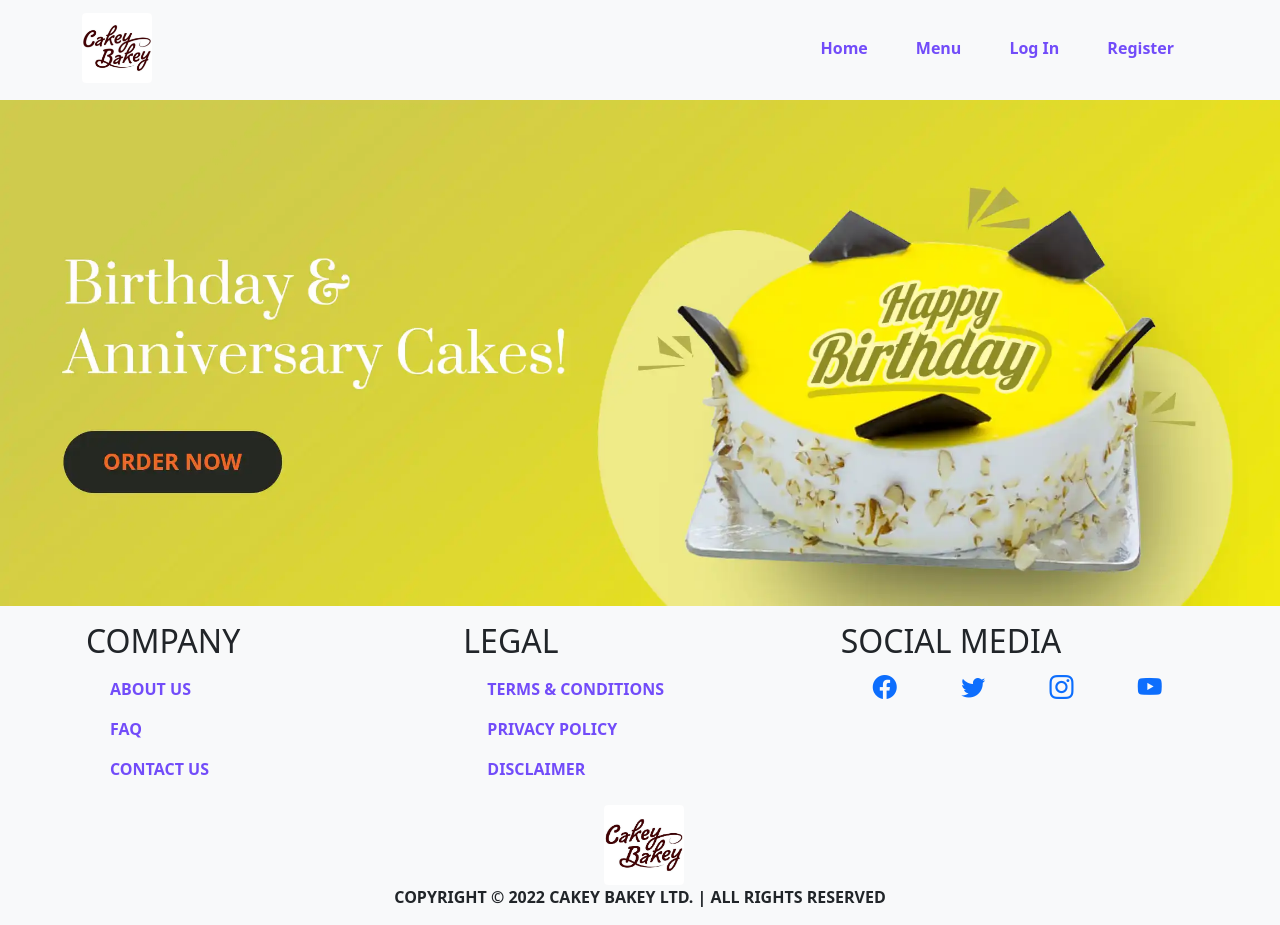
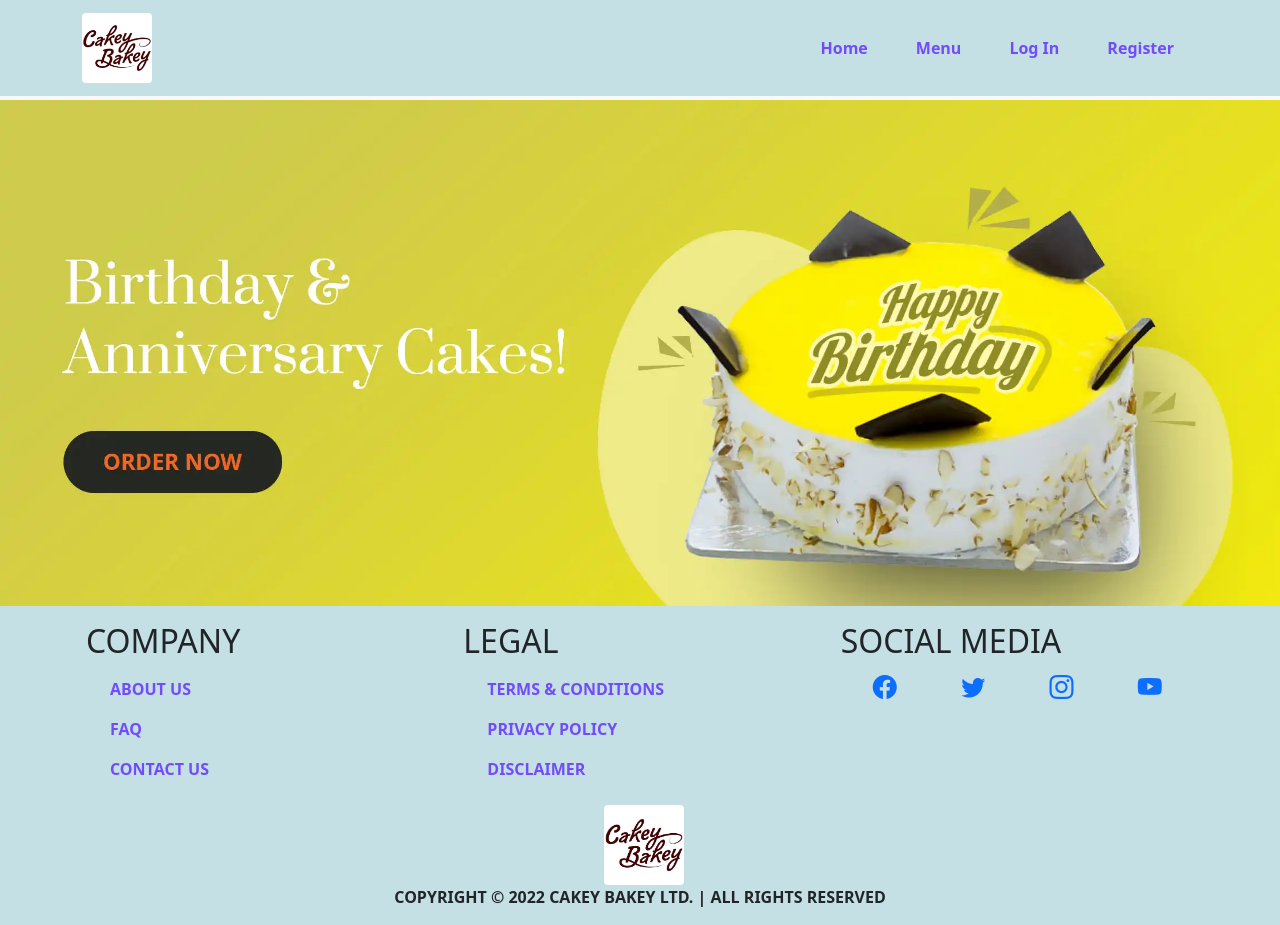
Before and after one commit to Praveen505Kumar/Cakey-Bakey, a React (Create React App) app in the folder client/: page / in a window 1280 px wide. Built offline with nearby package versions, Linux system fonts and the light colour scheme.

Commit message:
background

```diff
--- a/client/public/index.html
+++ b/client/public/index.html
@@ -21,7 +21,7 @@
   <!-- Bootstrap CSS -->
   <link href="https://cdn.jsdelivr.net/npm/bootstrap@5.1.3/dist/css/bootstrap.min.css" rel="stylesheet"
     integrity="sha384-1BmE4kWBq78iYhFldvKuhfTAU6auU8tT94WrHftjDbrCEXSU1oBoqyl2QvZ6jIW3" crossorigin="anonymous">
-    <link rel="stylesheet" href="https://cdn.jsdelivr.net/npm/bootstrap-icons@1.9.1/font/bootstrap-icons.css">
+  <link rel="stylesheet" href="https://cdn.jsdelivr.net/npm/bootstrap-icons@1.9.1/font/bootstrap-icons.css">
 
   <title>Cakey Bakey</title>
 </head>
--- a/client/src/components/core/Footer.js
+++ b/client/src/components/core/Footer.js
@@ -2,7 +2,7 @@ import { Link, NavLink } from 'react-router-dom'
 import logo from '../images/logo.jpeg'
 const Footer = () => {
   return (
-    <div className='bg-light'>
+    <div className='header'>
       <div className="container p-3 text-center">
         <div className='row mb-3'>
           <div className='company-info col-md-4'>
--- a/client/src/components/core/Navbar.js
+++ b/client/src/components/core/Navbar.js
@@ -57,7 +57,7 @@ const Navbar = () => {
     }
   };
   return (
-    <div className="fixed-top bg-light">
+    <div className="fixed-top header">
       <div className="navbar navbar-expand-lg navbar-light">
         <div className="container">
           <Link to="/" className="text-decoration-none navbar-brand ">
--- a/client/src/index.css
+++ b/client/src/index.css
@@ -41,8 +41,9 @@
 
 }
 
-.admin {
-  background: linear-gradient(90deg, #4ca1af, #c4e0e5);
+.header {
+  background-color: #c4e0e5
+    /* background: linear-gradient(90deg, #4ca1af, #c4e0e5); */
 }
 
 .adminscrn {
```
